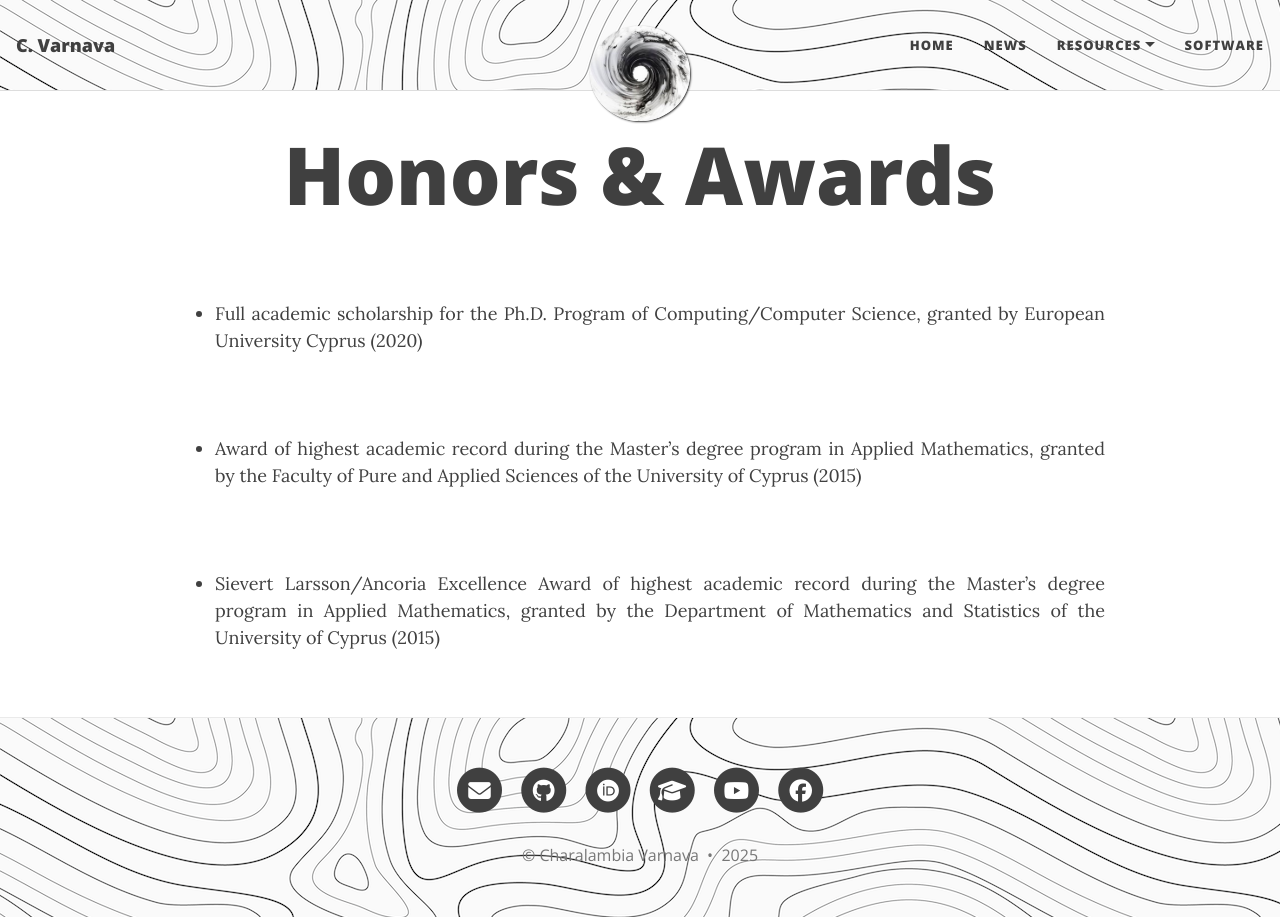
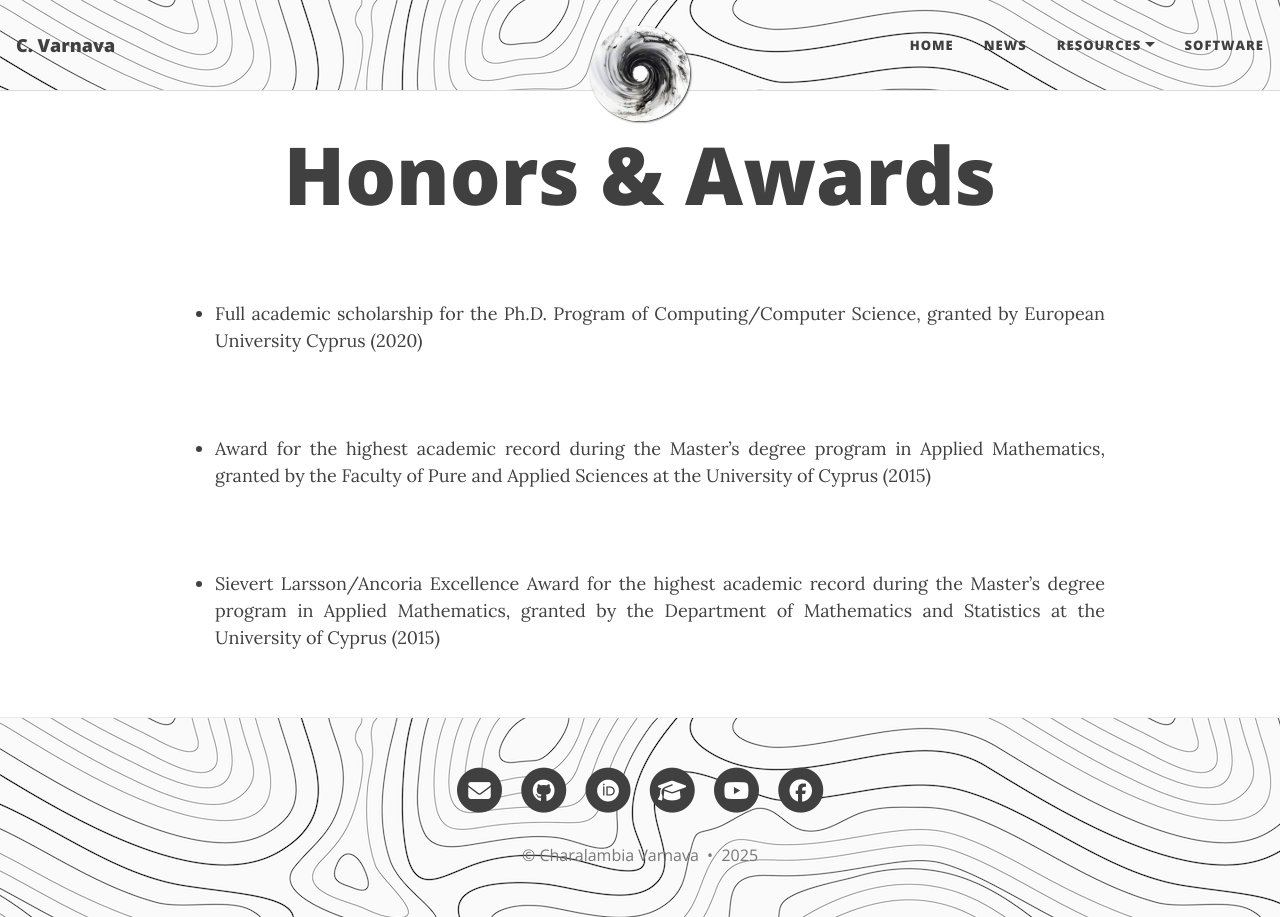
Before and after one commit to ch-var/ch-var.github.io, a Jekyll site: the page built from awards.html, in a window 1280 px wide. Built offline with Jekyll 4.4.1, drawn with Linux system fonts in a browser that asks for light colours.

Commit message:
Update awards.html

```diff
--- a/awards.html
+++ b/awards.html
@@ -27,11 +27,11 @@ title: Honors & Awards
 <br>
 <br>
 <br>
-<li class="responsive-margin">Award of highest academic record during the Master’s degree program in Applied Mathematics, granted by the Faculty of Pure and Applied Sciences of the University of Cyprus (2015)</li>
+<li class="responsive-margin">Award for the highest academic record during the Master’s degree program in Applied Mathematics, granted by the Faculty of Pure and Applied Sciences at the University of Cyprus (2015)</li>
 <br>
 <br>
 <br>
-<li class="responsive-margin">Sievert Larsson/Ancoria Excellence Award of highest academic record during the Master’s degree program in Applied Mathematics, granted by the Department of Mathematics and Statistics of the University of Cyprus (2015)</li>
+<li class="responsive-margin">Sievert Larsson/Ancoria Excellence Award for the highest academic record during the Master’s degree program in Applied Mathematics, granted by the Department of Mathematics and Statistics at the University of Cyprus (2015)</li>
 </ul>
 
 <style>
```
